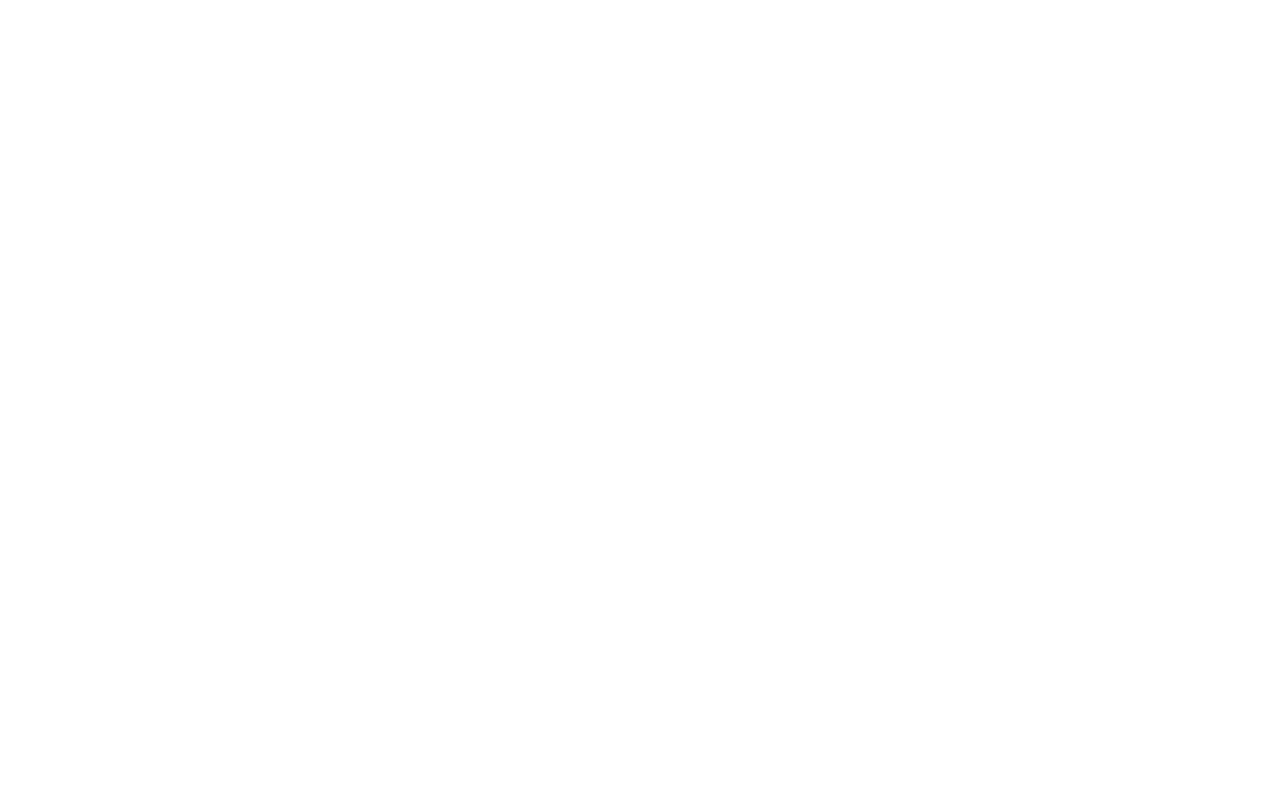
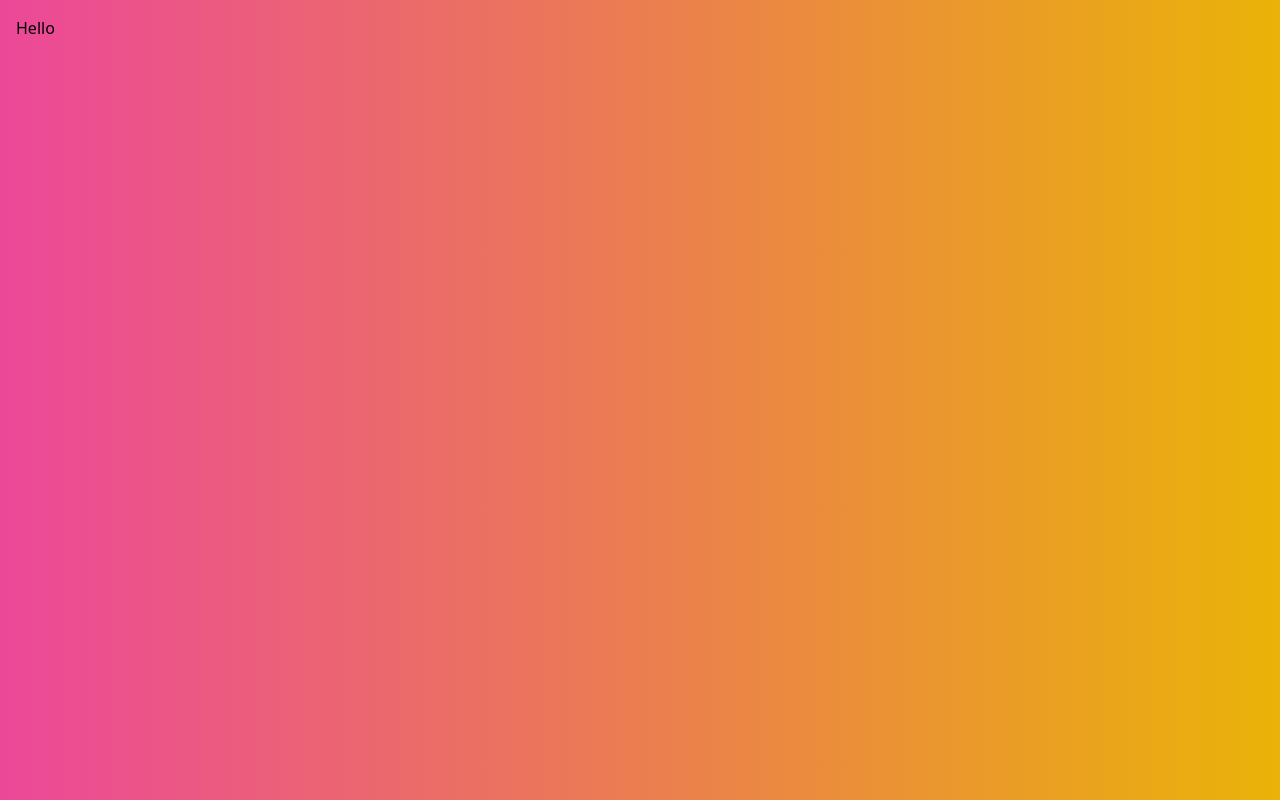
Before and after one commit to Michaela-K/FirebaseToDo, a React (Create React App) app in the folder firebasetodo/: page / in a window 1280 px wide. Built offline with nearby package versions, Linux system fonts and the light colour scheme.

Commit message:
move tailwind installation

```diff
--- a/firebasetodo/package.json
+++ b/firebasetodo/package.json
@@ -34,5 +34,8 @@
       "last 1 firefox version",
       "last 1 safari version"
     ]
+  },
+  "devDependencies": {
+    "tailwindcss": "^3.2.7"
   }
 }
--- a/firebasetodo/src/App.js
+++ b/firebasetodo/src/App.js
@@ -1,11 +1,15 @@
 import React from "react";
+import "./index.css";
+
+const style = {
+  bg: `h-screen w-screen p-4 bg-gradient-to-r from-green-400 to-blue-500 hover:from-pink-500 hover:to-yellow-500 ...`
+}
 
 function App() {
+
   return (
-    <div className="App">
-      <header className="App-header">
-
-      </header>
+    <div className={style.bg}>
+       Hello
     </div>
   );
 }
--- /dev/null
+++ b/firebasetodo/tailwind.config.js
@@ -0,0 +1,9 @@
+/** @type {import('tailwindcss').Config} */
+module.exports = {
+  content: ["./src/**/*.{js,jsx,ts,tsx}",
+],
+  theme: {
+    extend: {},
+  },
+  plugins: [],
+}
```
Also changed, not shown: 1 other file (tests, documents, lock files or other folders).
